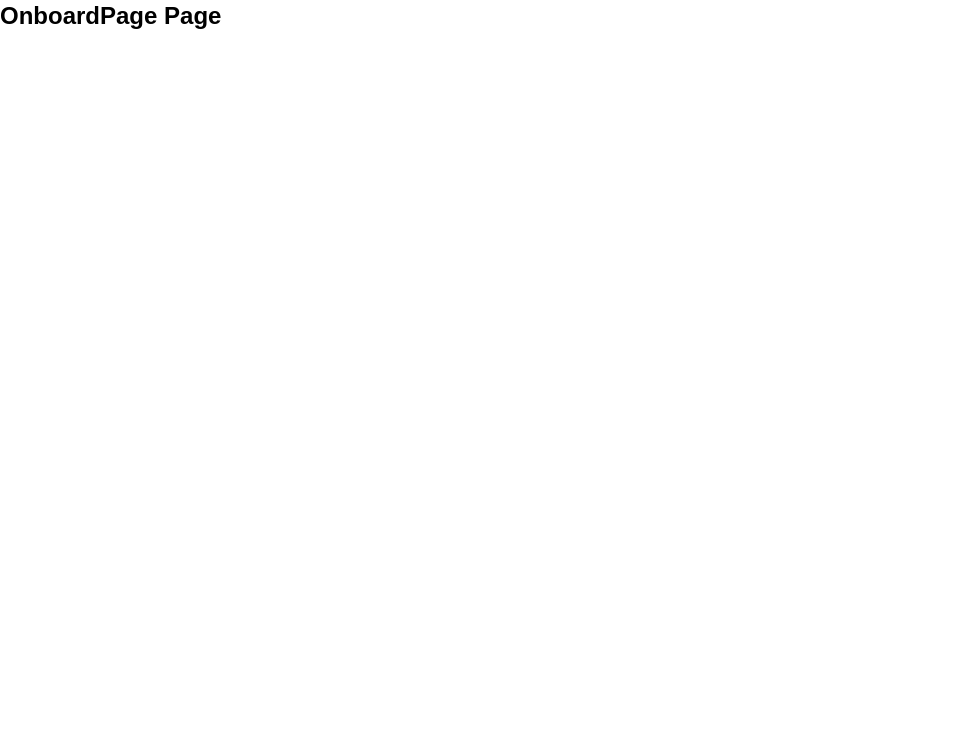
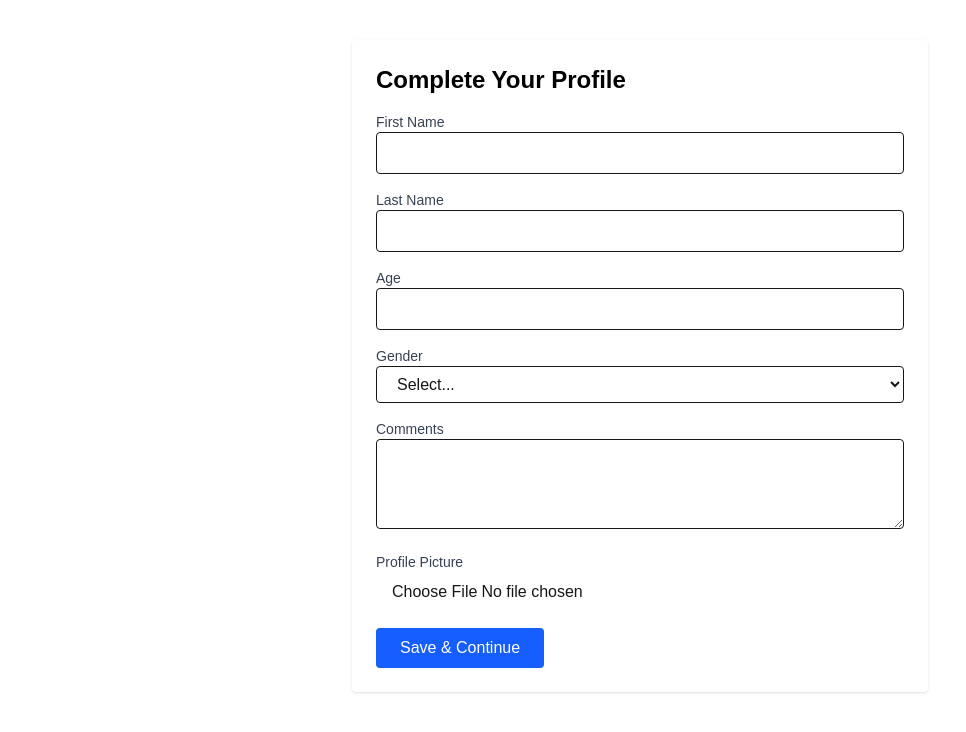
Before and after one commit to yasirarafath-muvnw/frontend, a Next.js app: page /onboard in a window 1280 px wide. Shown: the top 732 px of the page, without its empty margins (0-966 px from the left). Built offline with nearby package versions, Linux system fonts and the light colour scheme.

Commit message:
api for signup iisue

```diff
--- a/api/endpoints/index.js
+++ b/api/endpoints/index.js
@@ -1,4 +1,6 @@
 export const endpoints = {
     signUp: "http://localhost:3000/api/auth/signup",
     login: "http://localhost:3000/api/auth/login",
+    postProfilePic: 'http://localhost:3000/api/user/upload',
+    postProfileDetails: 'http://localhost:3000/api/user',
 }
--- a/app/auth/signup/page.jsx
+++ b/app/auth/signup/page.jsx
@@ -45,9 +45,10 @@ export default function Page() {
       console.log('response', response);
       if (response.status === 201) {
         console.log('response', response);
+
         toast.success("SignUp Successfully");
 
-        router.replace('/dashboard')
+        router.replace('/onboard')
       }
     } catch (err) {
       toast.error("SignUp Failed");
--- a/app/dashboard/layout.js
+++ b/app/dashboard/layout.js
@@ -7,31 +7,29 @@ import { useAuth } from "@/context/authContext";
 export default function DashboardLayout({ children }) {
   const [isSidebarOpen, setIsSidebarOpen] = useState(true);
   const [showLogoutModal, setShowLogoutModal] = useState(false);
-    const { user, accessToken, loading, login, logout, } = useAuth();
+  const { user, accessToken, loading, login, logout } = useAuth();
 
   useEffect(() => {
     if (user) {
-            console.log('user', user);
-            console.log('user', user.email);
-            console.log('user', user.id);
-            console.log('user', user.name);
+      console.log("user", user);
+      console.log("user", user.email);
+      console.log("user", user.id);
+      console.log("user", user.name);
     }
-    }, [])
+  }, []);
 
-
-
-    // const onLogout = () => {
-    //     console.log("Logging out...");
-    //     logout();
-    // };
+  const handleLogoutConfirmed = () => {
+    console.log("Logging out...");
+    logout();
+  };
 
   return (
     <>
       <div className="min-h-screen flex bg-gray-100">
         <Sidebar
           isOpen={isSidebarOpen}
-                    onClose={() => setShowLogoutModal(true)}
-                    onLogout={onLogout}
+          onClose={() => setIsSidebarOpen(false)} // ✅ Just closes the sidebar
+          onLogout={() => setShowLogoutModal(true)} // ✅ Triggers logout confirmation
         />
 
         <div className="flex-1 flex flex-col">
@@ -53,8 +51,12 @@ export default function DashboardLayout({ children }) {
       {showLogoutModal && (
         <div className="fixed inset-0 z-50 flex items-center justify-center bg-black bg-opacity-50">
           <div className="bg-white rounded-lg shadow-lg p-6 w-full max-w-sm">
-                        <h2 className="text-lg font-semibold text-gray-800">Confirm Logout</h2>
-                        <p className="text-gray-600 mt-2">Are you sure you want to logout?</p>
+            <h2 className="text-lg font-semibold text-gray-800">
+              Confirm Logout
+            </h2>
+            <p className="text-gray-600 mt-2">
+              Are you sure you want to logout?
+            </p>
 
             <div className="mt-6 flex justify-end space-x-4">
               <button
@@ -66,7 +68,7 @@ export default function DashboardLayout({ children }) {
               <button
                 onClick={() => {
                   setShowLogoutModal(false);
-                                    onLogout();
+                  handleLogoutConfirmed();
                 }}
                 className="px-4 py-2 bg-red-600 text-white rounded hover:bg-red-700"
               >
--- a/app/onboard/page.js
+++ b/app/onboard/page.js
@@ -1,7 +1,184 @@
+"use client";
+
+import React, { useState } from "react";
+import { useAuth } from "@/context/authContext";
+import axios from "axios";
+import { useRouter } from "next/navigation";
+import { endpoints } from "@/api/endpoints";
+
 export default function OnboardPage() {
+  const { user, accessToken } = useAuth();
+  const router = useRouter();
+
+  console.log('user', user)
+
+  const [formData, setFormData] = useState({
+    firstName: "",
+    lastName: "",
+    name: user?.name || "",
+    email: user?.email || "",
+    age: "",
+    gender: "",
+    comments: "",
+  });
+
+  console.log("accessToken", accessToken);
+
+  const [file, setFile] = useState(null);
+  const [loading, setLoading] = useState(false);
+  const [error, setError] = useState("");
+
+  const handleChange = (e) => {
+    const { name, value } = e.target;
+    setFormData((prev) => ({
+      ...prev,
+      [name]: value,
+    }));
+  };
+
+  const handleFileChange = (e) => {
+    setFile(e.target.files[0]);
+  };
+
+  const handleSubmit = async (e) => {
+    e.preventDefault();
+    setLoading(true);
+    setError("");
+
+    try {
+      if (file) {
+        const formDataUpload = new FormData();
+        formDataUpload.append("file", file);
+
+        console.log("formDataUpload", formDataUpload);
+        console.log("formData", formData);
+
+        await axios.post(endpoints.postProfilePic, formDataUpload, {
+          headers: {
+            Authorization: `Bearer ${accessToken}`,
+            "Content-Type": "multipart/form-data",
+          },
+        });
+      }
+
+      await axios.post(
+        endpoints.postProfileDetails,
+        {
+          ...formData,
+          comments: formData.comments
+            ? [{ body: formData.comments, date: new Date().toISOString() }]
+            : [],
+        },
+        {
+          headers: {
+            Authorization: `Bearer ${accessToken}`,
+          },
+        }
+      );
+
+      // router.replace("/dashboard");
+    } catch (err) {
+      console.error("Submit error:", err);
+      setError(err.response?.data?.message || "Something went wrong");
+    } finally {
+      setLoading(false);
+    }
+  };
+
   return (
-    <div>
-      <h2 className="text-2xl font-bold text-black">OnboardPage Page</h2>
+    <div className="max-w-xl mx-auto p-6 mt-10 bg-white rounded shadow">
+      <h2 className="text-2xl font-bold text-black mb-4">
+        Complete Your Profile
+      </h2>
+
+      <form
+        onSubmit={handleSubmit}
+        className="space-y-4"
+        encType="multipart/form-data"
+      >
+        <input type="hidden" name="email" value={formData.email} />
+
+        <div>
+          <label className="block text-sm text-gray-700">First Name</label>
+          <input
+            name="firstName"
+            className="w-full px-4 py-2 border rounded"
+            onChange={handleChange}
+            value={formData.firstName}
+            required
+          />
+        </div>
+
+        <div>
+          <label className="block text-sm text-gray-700">Last Name</label>
+          <input
+            name="lastName"
+            className="w-full px-4 py-2 border rounded"
+            onChange={handleChange}
+            value={formData.lastName}
+            required
+          />
+        </div>
+
+        <div>
+          <label className="block text-sm text-gray-700">Age</label>
+          <input
+            name="age"
+            type="number"
+            className="w-full px-4 py-2 border rounded"
+            onChange={handleChange}
+            value={formData.age}
+            required
+          />
+        </div>
+
+        <div>
+          <label className="block text-sm text-gray-700">Gender</label>
+          <select
+            name="gender"
+            className="w-full px-4 py-2 border rounded"
+            onChange={handleChange}
+            value={formData.gender}
+            required
+          >
+            <option value="">Select...</option>
+            <option value="Male">Male</option>
+            <option value="Female">Female</option>
+            <option value="Other">Other</option>
+          </select>
+        </div>
+
+        <div>
+          <label className="block text-sm text-gray-700">Comments</label>
+          <textarea
+            name="comments"
+            rows="3"
+            className="w-full px-4 py-2 border rounded"
+            onChange={handleChange}
+            value={formData.comments}
+          />
+        </div>
+
+        <div>
+          <label className="block text-sm text-gray-700">Profile Picture</label>
+          <input
+            type="file"
+            accept="image/*"
+            onChange={handleFileChange}
+            className="w-full px-4 py-2"
+          />
+        </div>
+
+        {error && <p className="text-red-600">{error}</p>}
+
+        <button
+          type="submit"
+          className="bg-blue-600 text-white px-6 py-2 rounded hover:bg-blue-700"
+          disabled={loading}
+        >
+          {loading ? "Saving..." : "Save & Continue"}
+        </button>
+      </form>
     </div>
   );
 }
--- a/components/Sidebar.js
+++ b/components/Sidebar.js
@@ -17,7 +17,7 @@ export default function Sidebar({ isOpen, onClose, onLogout }) {
       <div className="flex justify-between items-center px-4 py-3 border-b">
         <h2 className="text-lg font-semibold text-black">Sidebar</h2>
         <button
-          onClick={onClose}
+             onClick={onClose}
           className="text-gray-600 hover:text-red-500 text-xl"
         >
           ✕
@@ -51,7 +51,7 @@ export default function Sidebar({ isOpen, onClose, onLogout }) {
         </li>
         <li
           className="hover:text-blue-600 cursor-pointer"
-          onClick={onLogout}
+          onClick={onClose}
         >
           Logout
         </li>
--- a/context/userContext.js
+++ b/context/userContext.js
@@ -5,16 +5,10 @@ import { createContext, useState, useEffect, useContext } from 'react';
 const   UserContext = createContext();
 
 export const UserProvider = ({ children }) => {
-  const [user, setUser] = useState('yasir');
+  const [user, setUser] = useState('');
 
   useEffect(() => {
-    // const storedToken = Cookies.get('accessToken');
-    // if (storedToken) {
-    //   setAccessToken(storedToken);
-    //   fetchUser(storedToken);
-    // } else {
-    //   setLoading(false);
-    // }
+
   }, []);
 
 
```
Lines whose indentation alone changed are shown as unchanged.
